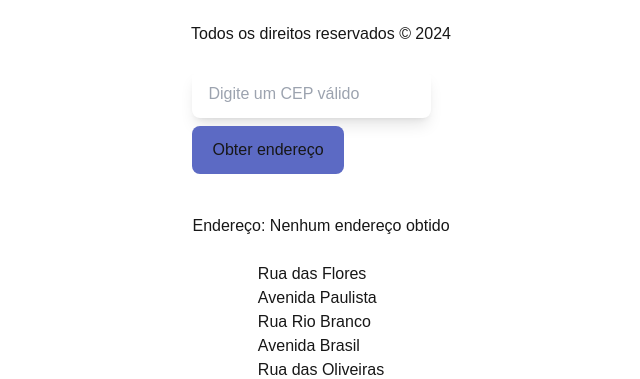
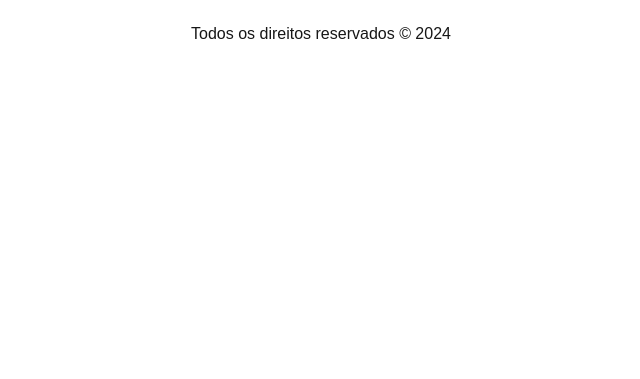
Before and after one commit to CatarinaGuima/SOFTEX-FAP-PROJETO-REACT, a Next.js app: page / in a window 1280 px wide. Shown: the part 1438-1817 px from the top of the page, without its empty margins (319-959 px from the left). After the commit the page ends 1484 px from the top, so only its background shows below. Built offline with nearby package versions, Linux system fonts and the light colour scheme.

Commit message:
refactor: separação dos elementos da atividade de CEP

```diff
--- a/src/app/page.tsx
+++ b/src/app/page.tsx
@@ -1,5 +1,4 @@
 "use client";
-import { useState } from "react";
 import { MyButton } from "../components/my-button";
 import { MySquare } from "../components/my-square";
 import { MyTitle } from "../components/my-title";
@@ -8,72 +7,7 @@ import { MyImage } from "../components/my-image";
 import { MyPhrase } from "../components/my-phrase";
 import { MyHeader } from "../components/my-header";
 import { MyFooter } from "../components/my-footer";
-import { getAddress } from "../../get-address";
 import { NavBar } from "@/components/header";
-import {v4 as randomUUID} from "uuid"
-
-// Crie um tipo de dados chamado Address com as propriedades retornadas pela API do IBGE;
-// Crie uma variável do tipo Array para guardar elementos do tipo Address;
-// Insira manualmente pelo menos 5 registros do tipo Address dentro do array criado.
-// Renderizar dinamicamente na interface esses registro, mostrando apenas o atributo logradouro
-
-interface Address {
-  id: string;
-  logradouro: string;
-  bairro: string;
-  cep: string;
-  complemento: string;
-  estado: string;
-  localidade: string;
-}
-
-const addressList: Address[] = [
- {
-    id: randomUUID(),
-    logradouro: "Rua das Flores",
-    bairro: "Jardim Primavera",
-    cep: "12345-678",
-    complemento: "Apto 101",
-    estado: "SP",
-    localidade: "São Paulo"
-  },
-  {
-    id: randomUUID(),
-    logradouro: "Avenida Paulista",
-    bairro: "Centro",
-    cep: "87654-321",
-    complemento: "Próximo ao metrô",
-    estado: "SP",
-    localidade: "São Paulo"
-  },
-  {
-    id: randomUUID(),
-    logradouro: "Rua Rio Branco",
-    bairro: "Centro",
-    cep: "11223-445",
-    complemento: "Casa",
-    estado: "RJ",
-    localidade: "Rio de Janeiro"
-  },
-  {
-    id: randomUUID(),
-    logradouro: "Avenida Brasil",
-    bairro: "Jardim América",
-    cep: "33445-667",
-    complemento: "Bloco B",
-    estado: "MG",
-    localidade: "Belo Horizonte"
-  },
-  {
-    id: randomUUID(),
-    logradouro: "Rua das Oliveiras",
-    bairro: "Bela Vista",
-    cep: "55667-889",
-    complemento: "Próximo ao parque",
-    estado: "RS",
-    localidade: "Porto Alegre"
-  }
-];
 
 type AvatarProps = {
   size: number;
@@ -115,22 +49,7 @@ function Card({ children }: CardProps) {
 
 
 export default function Home() {
-  const [address, setAddress] = useState<Address | null>(null);
-  const [loading, setLoading] = useState(false);
-  const [textValue, setTextValue] = useState("");
 
-  async function handleGetAddress() {
-    setLoading(true);
-    try {
-      const result = await getAddress("52051000");
-      setAddress(result); // Define o endereço no estado
-      console.log(result);
-    } catch (error) {
-      console.error("Ocorreu um erro inesperado:", error);
-    } finally {
-      setLoading(false); // Garante que o estado de loading seja alterado no final
-    }
-  }
 
   return (
     <div className="flex flex-col justify-center items-center">
@@ -160,34 +79,6 @@ export default function Home() {
       <MyHeader />
       <br />
       <MyFooter />
-      <br />
-      <div className="flex flex-col gap-2">
-        <div>
-          <input onChange={(e) => setTextValue(e.target.value)} value={textValue} type="text" id="cep" className="rounded-lg shadow-lg px-4 p-3" placeholder="Digite um CEP válido" />
-        </div>
-        <button
-          onClick={handleGetAddress}
-          className={`${
-            loading ? "opacity-30" : ""
-          } w-fit px-5 py-3 rounded-lg bg-primary text-white`}
-          disabled={loading}
-        >
-          {loading ? "Carregando..." : "Obter endereço"}
-        </button>
-        <br />
-        <span>
-          Endereço:{" "}
-          {address
-            ? ` ,${address.logradouro}, ${address.bairro}`
-            : "Nenhum endereço obtido"}
-        </span>
-      </div>
-      <br />
-      <ul>
-        {addressList.map((address)=> (
-           <li key={address.id}>{address.logradouro}</li>
-        ))}
-      </ul>
     </div>
   );
 }
```
